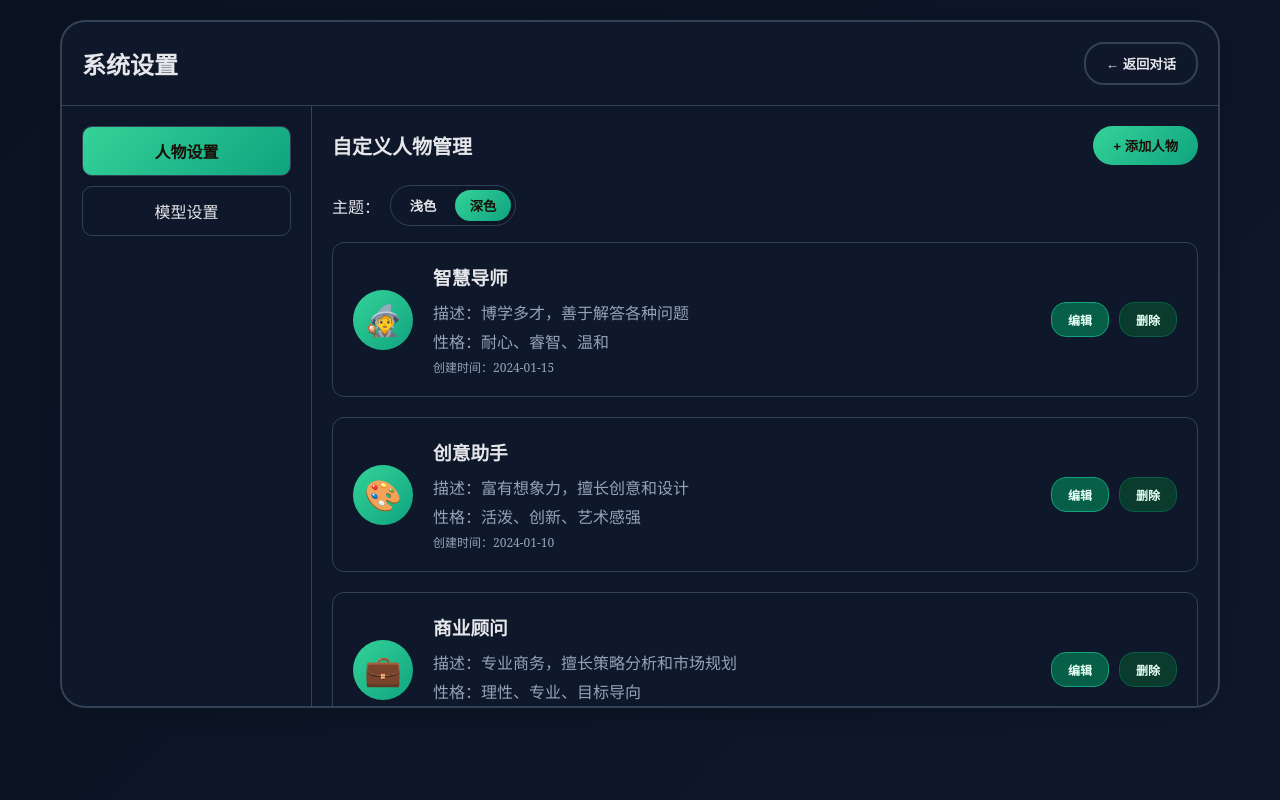
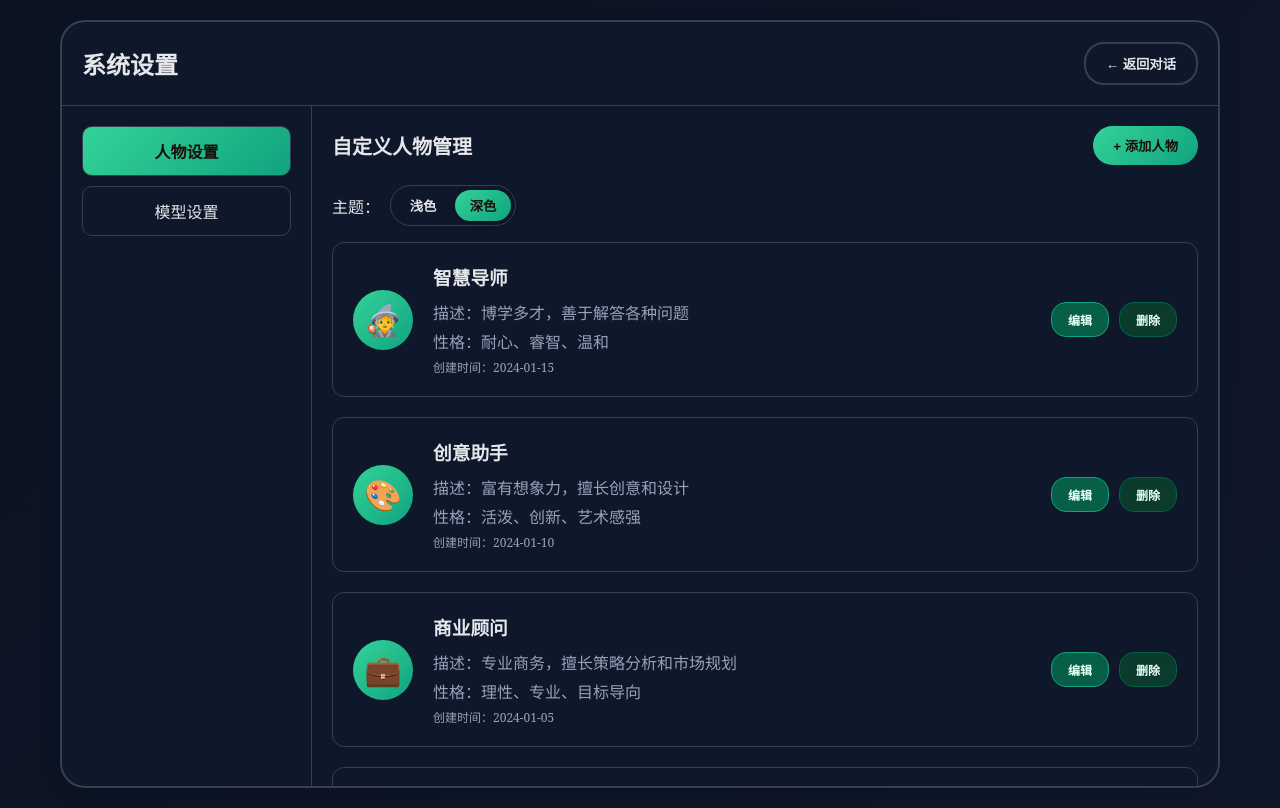
Before and after one commit to 9963KK/roleplay, a website built with Vite: page index.html in a window 1280 px wide. Both pictures are taken after a click on the button 1176 px from the left and 64 px from the top of the page. Built offline with nearby package versions, Linux system fonts and the light colour scheme.

Commit message:
style(layout): 统一设置页高度为 calc(100vh - 120px) 并启用内部滚动，避免页面切换跳动

```diff
--- a/src/style.css
+++ b/src/style.css
@@ -561,11 +561,12 @@ body {
 /* 设置界面样式 */
 .settings-container {
   display: flex;
-  height: 600px;
+  height: calc(100vh - 120px);
   background: transparent;
+  overflow: hidden; /* 由内部滚动 */
 }
 
-.settings-sidebar { width: 250px; background: transparent; border-right: 1px solid var(--panel-border); padding: 20px; }
+.settings-sidebar { width: 250px; background: transparent; border-right: 1px solid var(--panel-border); padding: 20px; overflow-y: auto; }
 
 .settings-menu { display: flex; flex-direction: column; gap: 10px; }
 
@@ -575,7 +576,7 @@ body {
 
 .menu-item.active { background: var(--chip-bg); color: #1a0f08; font-weight: bold; box-shadow: 0 4px 12px rgba(0,0,0,0.12); }
 
-.settings-content { flex: 1; padding: 20px; background: transparent; }
+.settings-content { flex: 1; padding: 20px; background: transparent; overflow-y: auto; }
 
 /* 统一设置面板容器，便于隐藏切换 */
 .settings-panel.hidden { display: none; }
```
